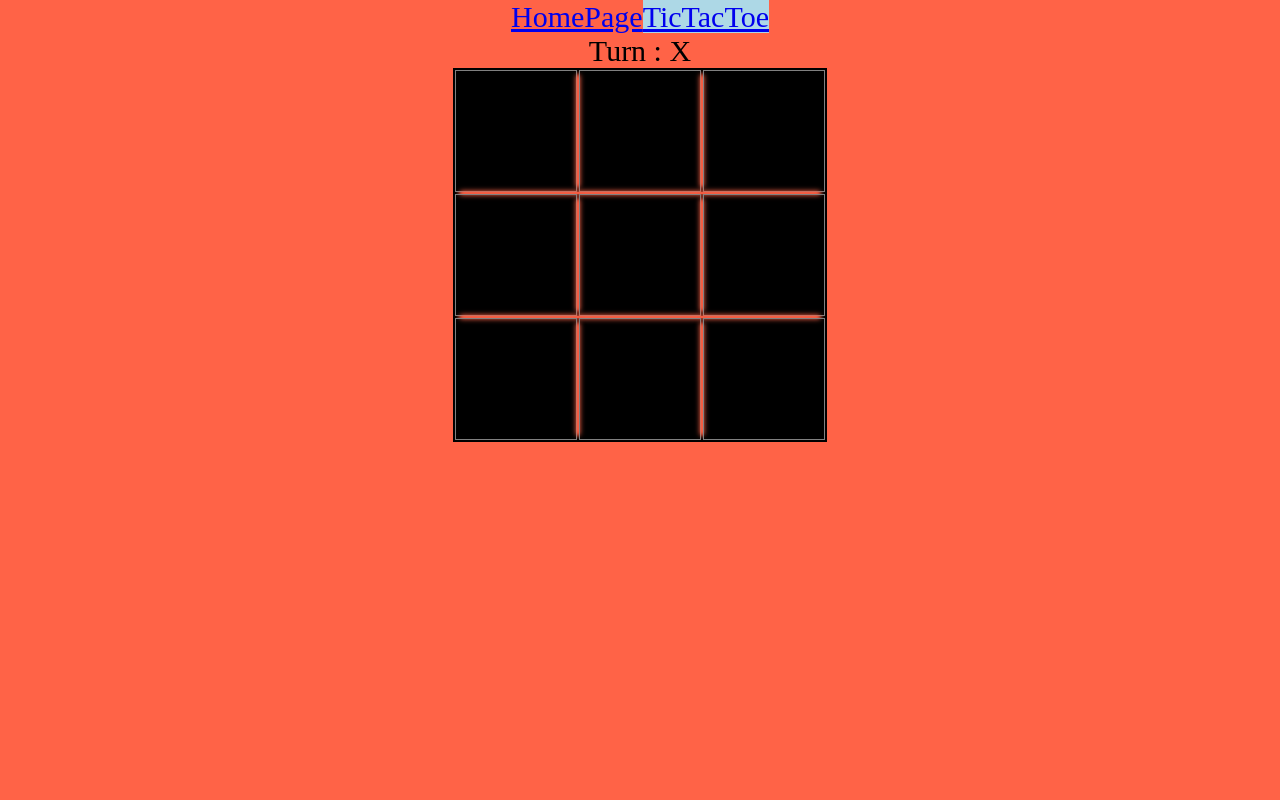
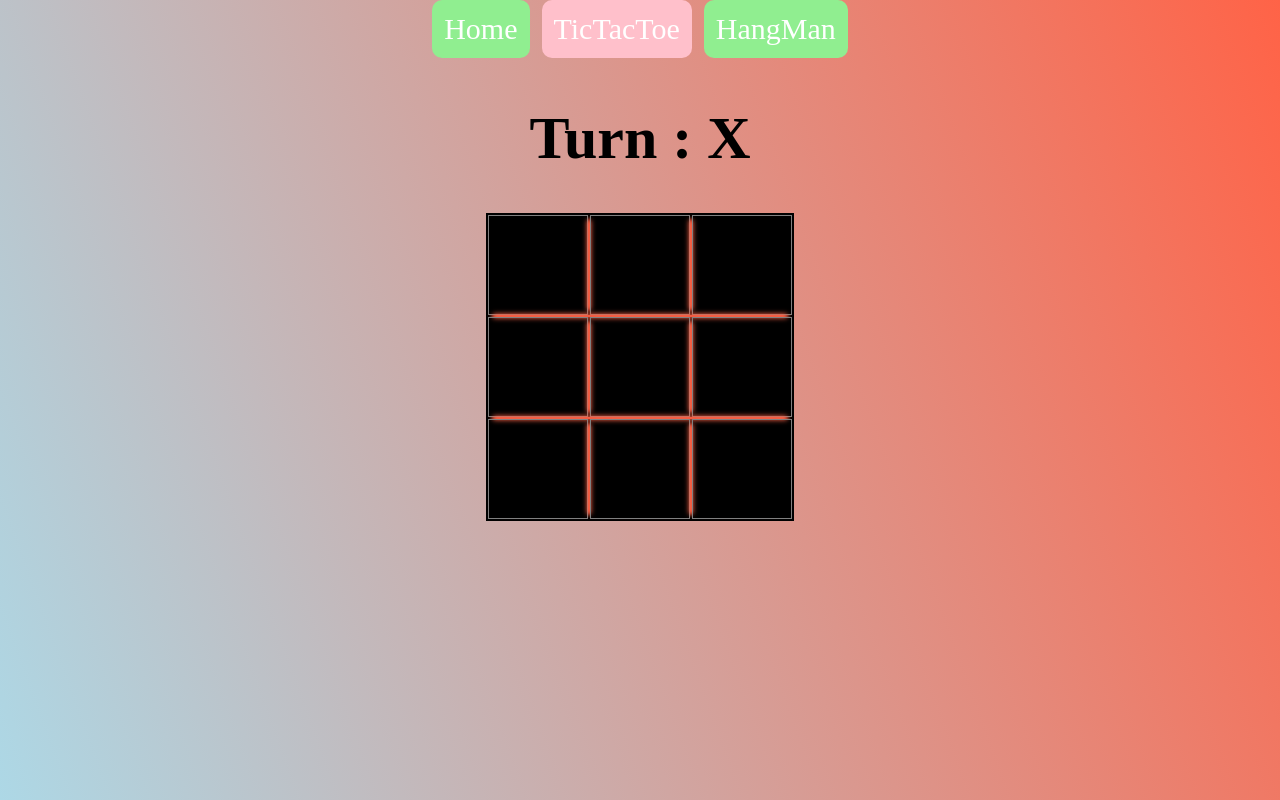
Before and after one commit to Alfredx48/semi-addicting-games, a React (Create React App) app: page /tic_tac_toe in a window 1280 px wide. Built offline with nearby package versions, Linux system fonts and the light colour scheme; a web font is replaced by a local one.

Commit message:
Animation and styling

```diff
--- a/src/App.js
+++ b/src/App.js
@@ -15,6 +15,9 @@ function App() {
       <Route exact path="/tic_tac_toe">
         <TicTacToe />
       </Route>
+      <Route exact path="/hangman">
+        <h1>Work in Progress</h1>
+      </Route>
       </Switch>
     </div>
   );
--- a/src/HomePage/HomePage.css
+++ b/src/HomePage/HomePage.css
@@ -1,3 +1,63 @@
-.HomePage {
-    background-color: lightblue;
+
+html,
+body {
+  min-height: 100vh;
+  padding: 0;
+  margin: 0;
 }
+
+* {
+  box-sizing: border-box;
+}
+
+body {
+  background: linear-gradient(250deg, tomato, lightblue);
+  background-repeat: no-repeat;
+  display: flex;
+  justify-content: center;
+
+}
+ul,
+li {
+  list-style: none;
+  min-height: 150px;
+  margin: 0;
+  padding: 0;
+}
+
+ul {
+  /* width: 300px; */
+  display: flex;
+  flex-direction: column;
+  background: white;
+  padding: 20px;
+  border-radius: 25px;
+}
+
+li {
+  background-color: rgba(214, 214, 214, 0.5);
+  border-radius: 10px;
+  padding: 20px;
+  margin-bottom: 20px;
+  overflow: hidden;
+  cursor: pointer;
+}
+
+li:last-child {
+  margin-bottom: 0px;
+}
+
+.avatar {
+  width: 40px;
+  height: 40px;
+  background-color: #666;
+  border-radius: 20px;
+}
+
+.nav {
+  display: "inline-block";
+  padding: "12px";
+  margin: "0 6px 6px";
+  background: "blue";
+  color: "white";
+}
--- a/src/HomePage/HomePage.js
+++ b/src/HomePage/HomePage.js
@@ -1,7 +1,17 @@
 import React, {useState} from "react";
 import "./HomePage.css"
-import { motion, AnimatePresence, AnimateSharedLayout } from "framer-motion";
+import { motion, AnimatePresence } from "framer-motion";
 import TicTacToe from "../TicTacToe/TicTacToe";
+import { NavLink } from "react-router-dom";
+const linkStyles = {
+    display: "inline-block",
+    padding: "12px",
+    margin: "0 6px 6px",
+    background: "lightgreen",
+    textDecoration: "none",
+    color: "white",
+    borderRadius:"10px"
+  };
 
 const HomePage = () => {
     return(
@@ -12,18 +22,16 @@ const HomePage = () => {
                 animate={{ rotate: 360, scale: 1 }}
                 transition={{
                     type: "spring",
-                    stiffness: 260,
+                    stiffness: 150,
                     damping: 20
                 }}
                 >
             <h1>Hello from the HomePage</h1>
             </motion.div>
-            <AnimateSharedLayout>
                 <motion.ul layout initial={{ borderRadius: 25 }}>
                     <Item1 />
                     <Item2 />
                 </motion.ul>
-            </AnimateSharedLayout>
         </div>
     )
 }
@@ -33,6 +41,8 @@ const Item1 = () => {
     const toggleOpen = () => setIsOpen(!isOpen);
     return(
         <motion.li layout onMouseEnter={toggleOpen} onMouseLeave={toggleOpen} initial={{ borderRadius: 10 }}>
+            <motion.div className="avatar" layout />
+            <h2>TicTacToe</h2>
             <AnimatePresence>{isOpen && <Game1 />}</AnimatePresence>
         </motion.li>
     )
@@ -42,6 +52,8 @@ const Item2 = () => {
     const toggleOpen = () => setIsOpen(!isOpen);
     return(
         <motion.li layout onMouseEnter={toggleOpen} onMouseLeave={toggleOpen} initial={{ borderRadius: 10 }}>
+            <motion.div className="avatar" layout />
+            <h2>HangMan</h2>
             <AnimatePresence>{isOpen && <Game2 />}</AnimatePresence>
         </motion.li>
     )
@@ -56,6 +68,8 @@ const Game1 = () => {
         exit={{ opacity: 0 }}
       >
         <TicTacToe />
+        <br/>
+        <NavLink exact to="/tic_tac_toe" style={linkStyles}>Play Game</NavLink>
       </motion.div>
     )
 }
@@ -67,7 +81,9 @@ const Game2 = () => {
         animate={{ opacity: 1 }}
         exit={{ opacity: 0 }}
       >
-        Hello
+        "Put HangMan Here"
+        <br/>
+        <NavLink exact to="/hangman" style={linkStyles}>Play Game</NavLink>
       </motion.div>
     )
 }
--- a/src/HomePage/NavBar.js
+++ b/src/HomePage/NavBar.js
@@ -1,15 +1,15 @@
 import React from "react";
 import { NavLink } from "react-router-dom";
 
-// const linkStyles = {
-//     display: "inline-block",
-//     width: "50px",
-//     padding: "12px",
-//     margin: "0 6px 6px",
-//     background: "blue",
-//     textDecoration: "none",
-//     color: "white",
-//   };
+const linkStyles = {
+    display: "inline-block",
+    padding: "12px",
+    margin: "0 6px 6px",
+    background: "lightgreen",
+    textDecoration: "none",
+    color: "white",
+    borderRadius:"10px"
+  };
 
 function NavBar() {
     return (
@@ -17,20 +17,32 @@ function NavBar() {
         <NavLink
           to="/"
           exact
+          style={linkStyles}
           activeStyle={{
-            background: "lightblue",
+            background: "pink",
           }}
         >
-          HomePage
+          Home
         </NavLink>
         <NavLink
           to="/tic_tac_toe"
           exact
+          style={linkStyles}
           activeStyle={{
-            background: "lightblue",
+            background: "pink",
           }}
         >
           TicTacToe
+        </NavLink>
+        <NavLink
+          to="/hangman"
+          exact
+          style={linkStyles}
+          activeStyle={{
+            background: "pink",
+          }}
+        >
+          HangMan
         </NavLink>
       </div>
     );
--- a/src/TicTacToe/TicTacToe.css
+++ b/src/TicTacToe/TicTacToe.css
@@ -1,5 +1,5 @@
 @import url('https://fonts.googleapis.com/css2?family=Sono:wght@400;700&display=swap');
-body {
+body{
   margin: 0;
   font-size: 30px;
   font-family:Sono;
--- a/src/TicTacToe/TicTacToe.js
+++ b/src/TicTacToe/TicTacToe.js
@@ -1,6 +1,16 @@
 import React, { useState } from 'react'
 import "./TicTacToe.css"
+import {motion} from "framer-motion"
 
+const linkStyles = {
+    display: "inline-block",
+    padding: "12px",
+    margin: "0 6px 6px",
+    background: "lightgreen",
+    textDecoration: "none",
+    color: "white",
+    borderRadius:"10px"
+  };
 
 const TicTacToe = () => {
     const [turn, setTurn] = useState('X')
@@ -91,14 +101,10 @@ const TicTacToe = () => {
                         b = true
                     }
                 })
-
                 checkForWinner(squares)
-                .then(() => {
-                    if (b) {
-                        return setWinner("nobody")
-                    }
+                if (b && a === 8) {
+                    return setWinner("nobody")
                 }
-                )
             }
 
 
@@ -118,7 +124,7 @@ const TicTacToe = () => {
 
     return (
         <div className='container'>
-            Turn : {turn}
+            <h1>Turn : {turn}</h1>
             <table>
                 <tbody>
                     <tr>
@@ -139,10 +145,19 @@ const TicTacToe = () => {
                 </tbody>
             </table>
             {winner && (
-                <>
+            <motion.div
+                className="container"
+                initial={{ scale: 0 }}
+                animate={{ rotate: 360, scale: 1 }}
+                transition={{
+                  type: "spring",
+                  stiffness: 260,
+                  damping: 35
+                }}
+              >
                     <p>{winner} is the winner </p>
-                    <button onClick={() => handleRestart()}>Play Again</button>
-                </>
+                    <button style={linkStyles} onClick={() => handleRestart()}>Play Again</button>
+                    </motion.div>
             )}
         </div>
     )
```
